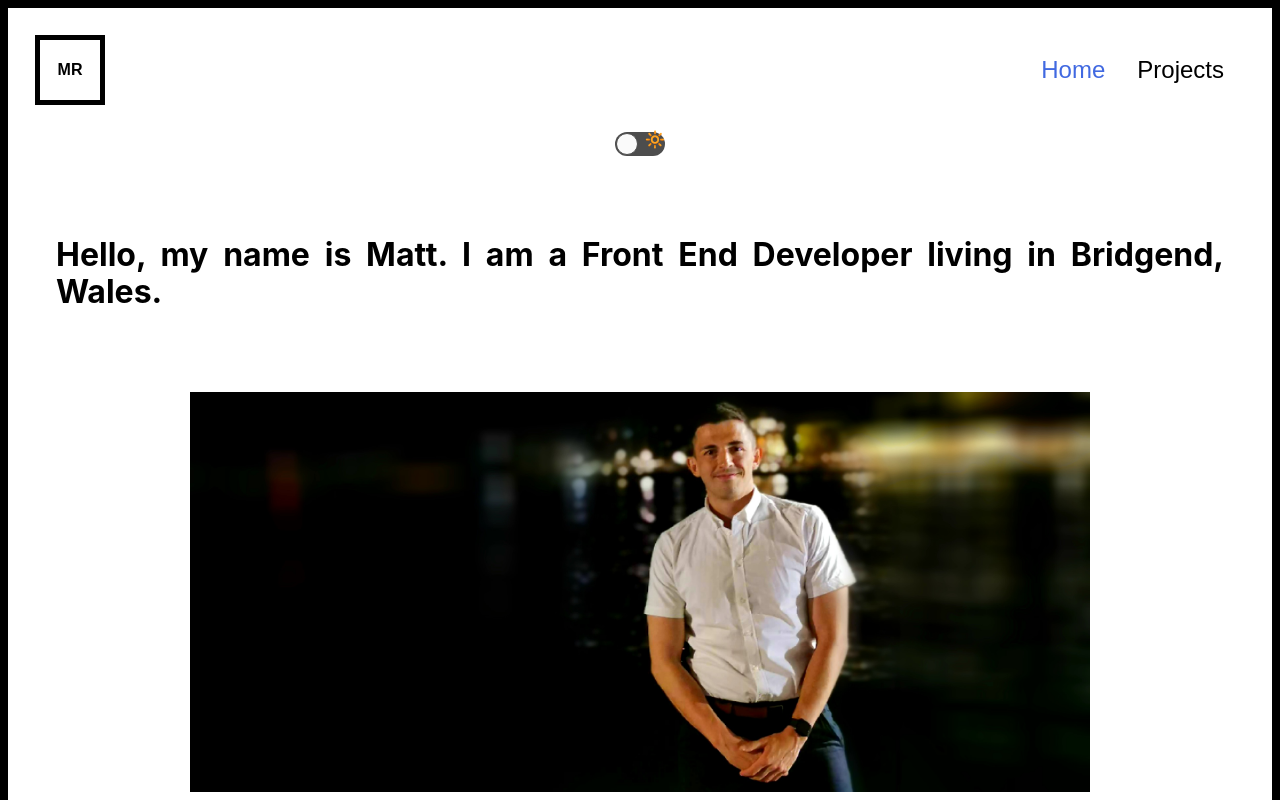
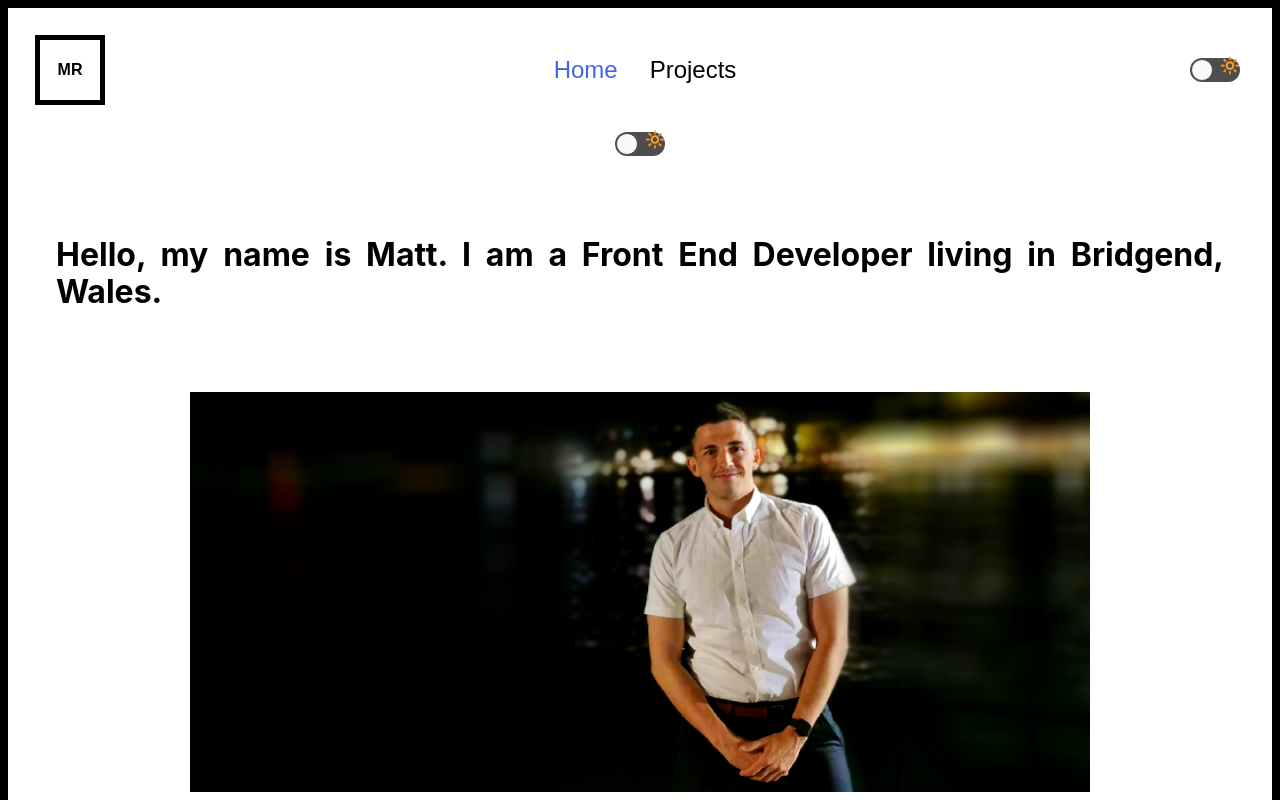
Before and after one commit to mrideout1985/Portfolio, a Next.js app: page / in a window 1280 px wide. Shown: the top 800 px of the page. Built offline with nearby package versions, Linux system fonts and the light colour scheme.

Commit message:
moved toggle bar to stop useEffect triggering

```diff
--- a/components/icons/index.js
+++ b/components/icons/index.js
@@ -7,8 +7,10 @@ export { default as Html5 } from './Html5'
 export { default as Javascript } from './Javascript'
 export { default as Jest } from './Jest'
 export { default as Linkedin } from './Linkedin'
+export { default as Moon } from './Moon'
 export { default as Nextdotjs } from './Nextdotjs'
 export { default as React } from './React'
 export { default as Sass } from './Sass'
+export { default as Sun } from './Sun'
 export { default as Typescript } from './Typescript'
 export { default as Vite } from './Vite'
--- a/components/nav.js
+++ b/components/nav.js
@@ -1,10 +1,32 @@
-import React from "react";
+import React, { useState, useEffect } from "react";
 import Link from "next/link";
 import styles from "./nav.module.scss";
 import { useRouter } from "next/router";
+import { DarkToggle } from "../components/toggle/DarkToggle";
+import { useMediaQuery } from "react-responsive";
 
 const Nav = () => {
   const router = useRouter();
+  const DARK_CLASS = "dark";
+  const systemPrefersDark = useMediaQuery(
+    {
+      query: "(prefers-color-scheme: dark)",
+    },
+    undefined,
+    (prefersDark) => {
+      setIsDark(prefersDark);
+    }
+  );
+
+  const [isDark, setIsDark] = useState(systemPrefersDark);
+
+  useEffect(() => {
+    if (isDark) {
+      document.documentElement.classList.add(DARK_CLASS);
+    } else {
+      document.documentElement.classList.remove(DARK_CLASS);
+    }
+  }, [isDark]);
 
   return (
     <header className={styles.header}>
@@ -19,11 +41,7 @@ const Nav = () => {
             <a
               className={[
                 [styles["default"]],
-                                [
-                                    router.pathname === "/"
-                                        ? styles["active"]
-                                        : "",
-                                ],
+                [router.pathname === "/" ? styles["active"] : ""],
               ].join(" ")}
             >
               Home
@@ -33,17 +51,17 @@ const Nav = () => {
             <a
               className={[
                 [styles["default"]],
-                                [
-                                    router.pathname === "/projects"
-                                        ? styles["active"]
-                                        : "",
-                                ],
+                [router.pathname === "/projects" ? styles["active"] : ""],
               ].join(" ")}
             >
               Projects
             </a>
           </Link>
         </div>
+        <DarkToggle
+          isDark={isDark}
+          onChange={(e) => setIsDark(e.target.checked)}
+        />
       </nav>
     </header>
   );
```
Lines whose indentation alone changed are shown as unchanged.
